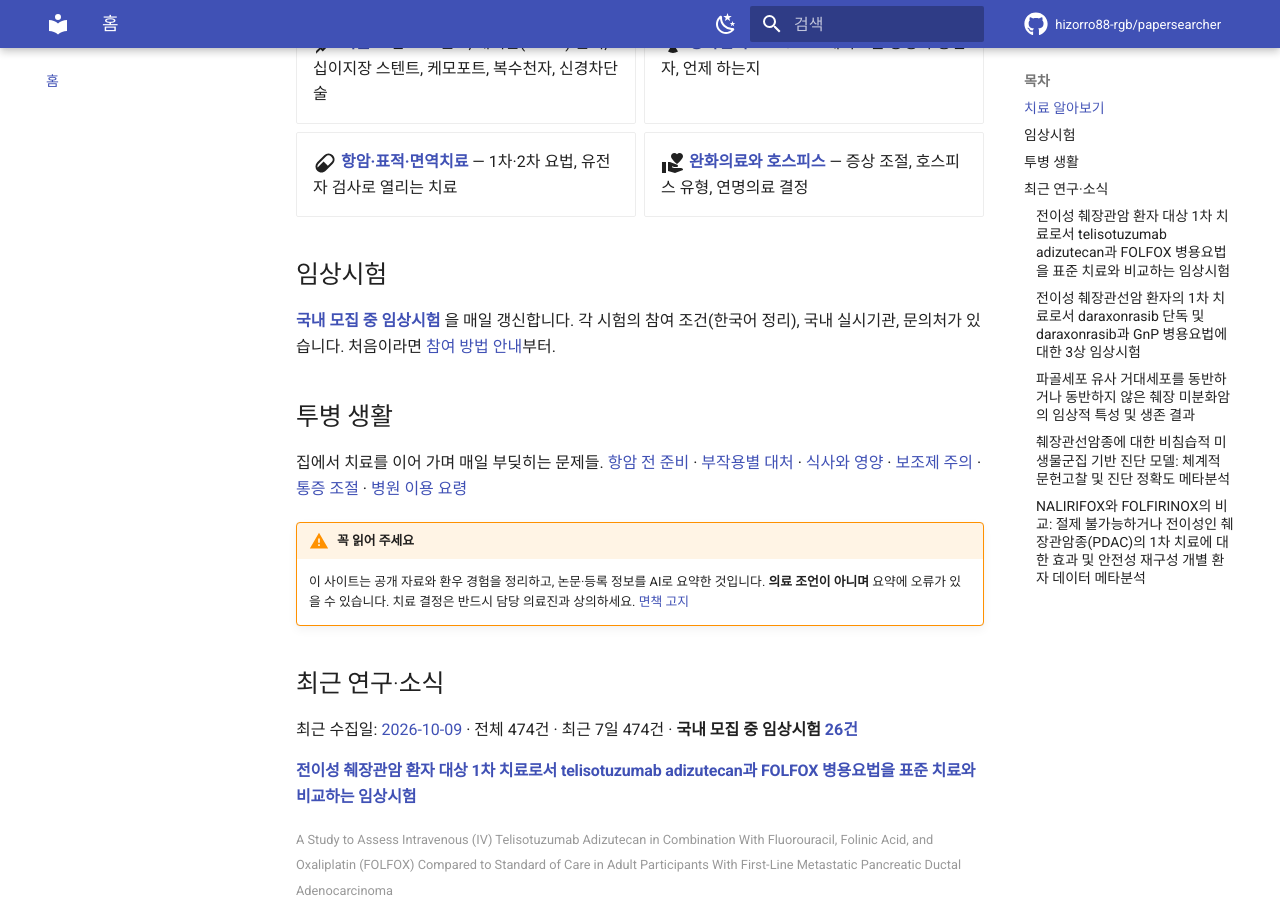
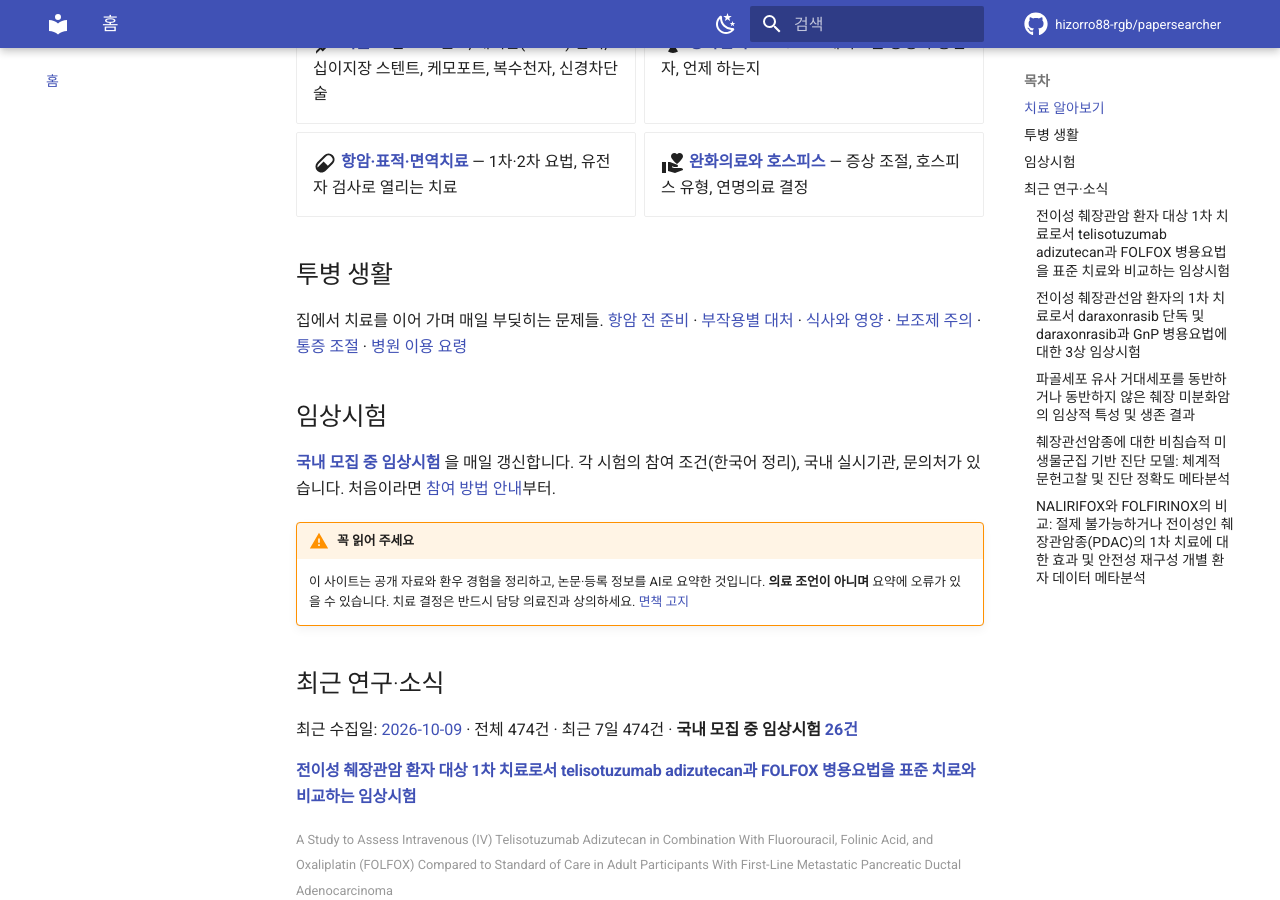
Before and after one commit to hizorro88-rgb/papersearcher, an MkDocs documentation site: the page built from docs/index.md, in a window 1280 px wide and 900 px high, scrolled down 769 px. Built offline with MkDocs 1.6.1 and Material for MkDocs 9.7.7, drawn with Linux system fonts in a browser that asks for light colours; comment, search, counter and statistics services are not loaded; part of the change alters nothing that is shown.

```diff
--- a/docs/index.md
+++ b/docs/index.md
@@ -27,13 +27,13 @@ comments: false
 
 </div>
 
+## 투병 생활
+
+집에서 치료를 이어 가며 매일 부딪히는 문제들. [항암 전 준비](guides/living/before-chemo.md) · [부작용별 대처](guides/living/side-effects.md) · [식사와 영양](guides/living/nutrition.md) · [보조제 주의](guides/living/supplements.md) · [통증 조절](guides/living/pain.md) · [병원 이용 요령](guides/living/hospital-tips.md)
+
 ## 임상시험
 
 **[국내 모집 중 임상시험](_generated/trials/index.md)** 을 매일 갱신합니다. 각 시험의 참여 조건(한국어 정리), 국내 실시기관, 문의처가 있습니다. 처음이라면 [참여 방법 안내](guides/trials/how-to-apply.md)부터.
-
-## 투병 생활
-
-집에서 치료를 이어 가며 매일 부딪히는 문제들. [항암 전 준비](guides/living/before-chemo.md) · [부작용별 대처](guides/living/side-effects.md) · [식사와 영양](guides/living/nutrition.md) · [보조제 주의](guides/living/supplements.md) · [통증 조절](guides/living/pain.md) · [병원 이용 요령](guides/living/hospital-tips.md)
 
 !!! warning "꼭 읽어 주세요"
     이 사이트는 공개 자료와 환우 경험을 정리하고, 논문·등록 정보를 AI로 요약한 것입니다. **의료 조언이 아니며** 요약에 오류가 있을 수 있습니다. 치료 결정은 반드시 담당 의료진과 상의하세요. [면책 고지](about/disclaimer.md)
--- a/mkdocs.yml
+++ b/mkdocs.yml
@@ -113,10 +113,6 @@ nav:
       - 방사선치료: guides/treatment/radiation.md
       - 항암치료와 표적·면역치료: guides/treatment/chemotherapy.md
       - 완화의료와 호스피스: guides/treatment/palliative.md
-  - 임상시험:
-      - 임상시험 목록: _generated/trials/index.md
-      - 참여 방법 안내: guides/trials/how-to-apply.md
-      - 임상시험 용어: guides/trials/glossary.md
   - 투병 생활:
       - guides/living/index.md
       - 항암 시작 전 준비: guides/living/before-chemo.md
@@ -126,7 +122,10 @@ nav:
       - 통증 조절의 원칙: guides/living/pain.md
       - 병원 이용 요령: guides/living/hospital-tips.md
       - 마음 돌보기와 가족: guides/living/mind-and-family.md
-  - 용어사전: guides/glossary.md
+  - 임상시험:
+      - 임상시험 목록: _generated/trials/index.md
+      - 참여 방법 안내: guides/trials/how-to-apply.md
+      - 임상시험 용어: guides/trials/glossary.md
   - 연구·소식 (자동 수집):
       - 날짜별: _generated/daily/index.md
       - 신약·치료제: _generated/categories/drug.md
@@ -137,6 +136,7 @@ nav:
       - 제약사·규제: _generated/categories/industry.md
       - 기초연구: _generated/categories/basic.md
       - 주제별 (약물·수술법): _generated/topics/index.md
+  - 용어사전: guides/glossary.md
   - 소개:
       - 이 사이트에 대해: about/index.md
       - 수집 소스와 방법: about/sources.md
```
